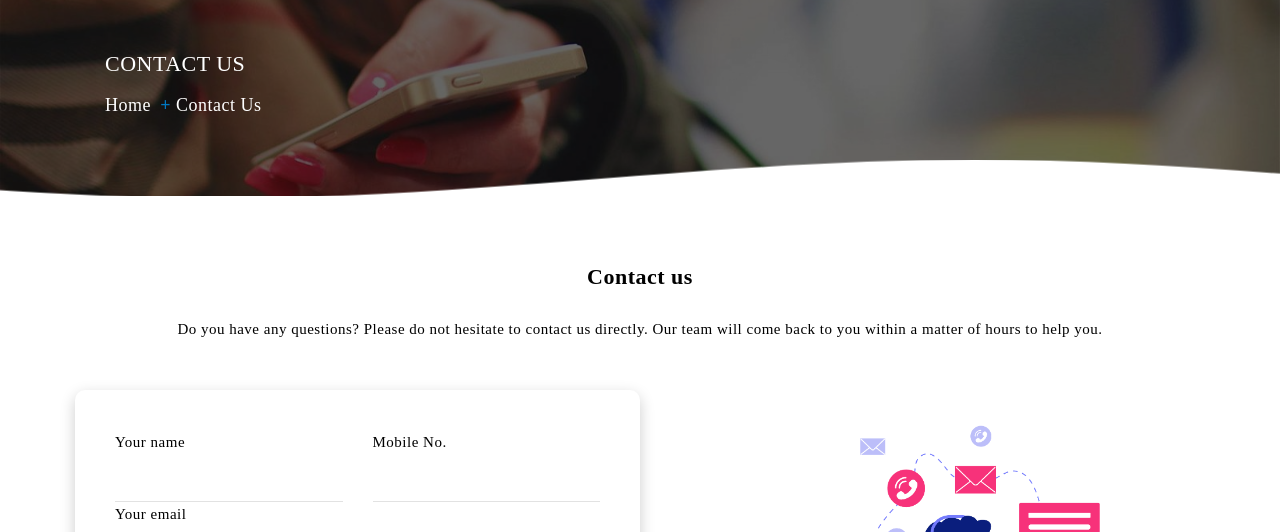
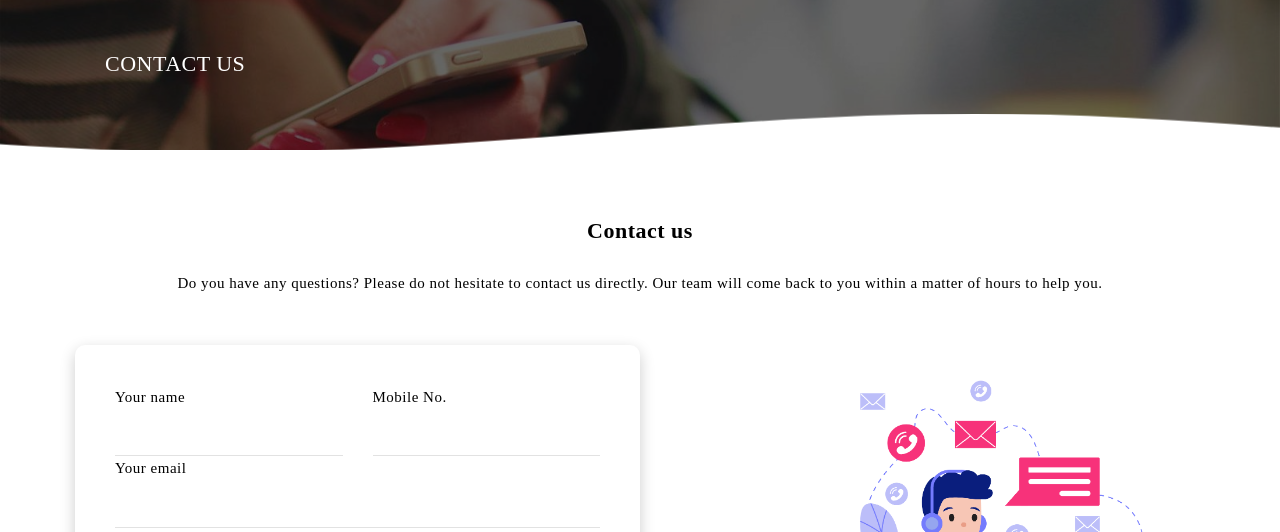
Before and after one commit to utkarshgupta22/Adssquad, a plain HTML site: page contact-us.html in a window 1280 px wide. Shown: the part 79-611 px from the top of the page. Drawn offline with Linux system fonts and the light colour scheme.

Commit message:
about us and contact us

```diff
--- a/contact-us.html
+++ b/contact-us.html
@@ -739,11 +739,7 @@
 			<div class="row">
 				<div class="col-md-12">
 					<h1 class="h2">Contact Us</h1>
-					<ul>
-						<li><a href="/.html">Home</a></li>
-						<li class="active"><a href="contact-us.html">Contact Us</a>
-						</li>
-					</ul>
+
 				</div>
 			</div>
 		</div>
@@ -857,13 +853,6 @@
 
 </section>
 <!--Section: Contact v.2-->
-
-
-
-
-
-
-
 
 
 
```
Also changed, not shown: about-us.html (+1 -5 lines).
